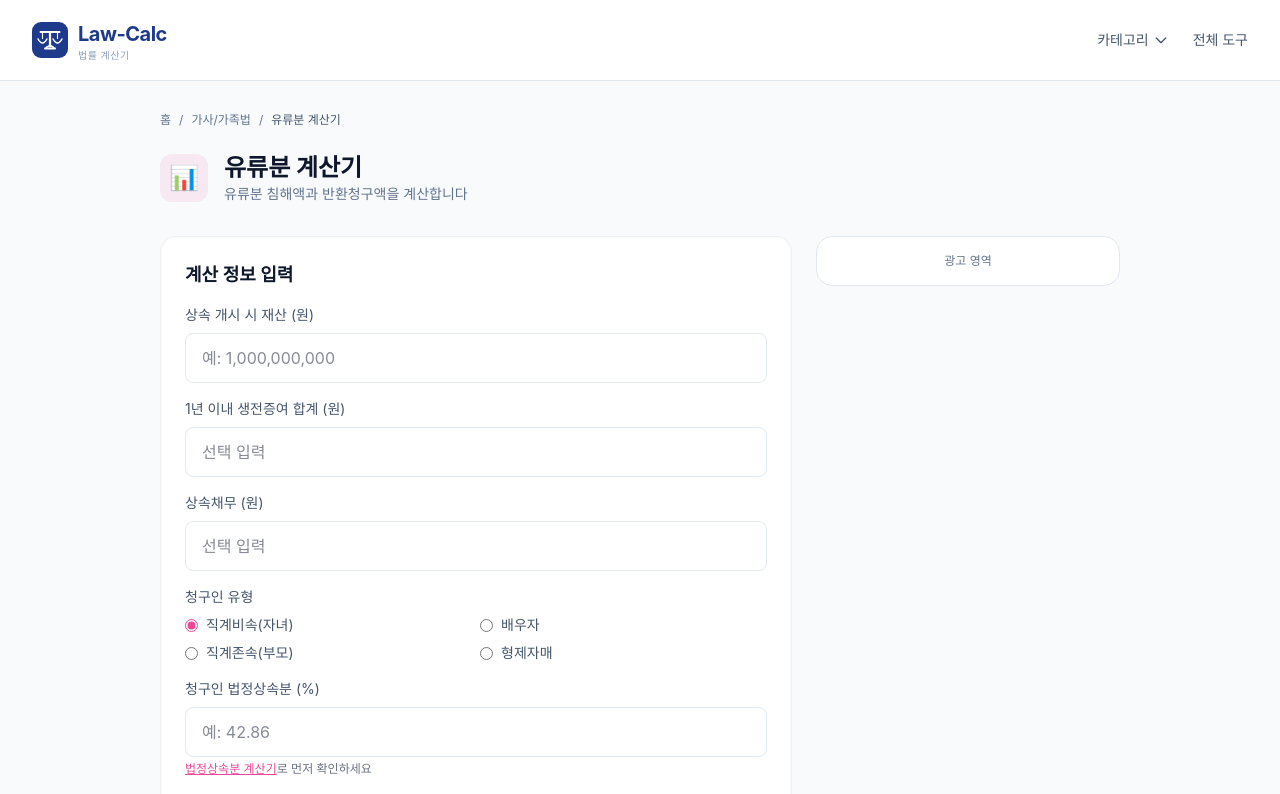
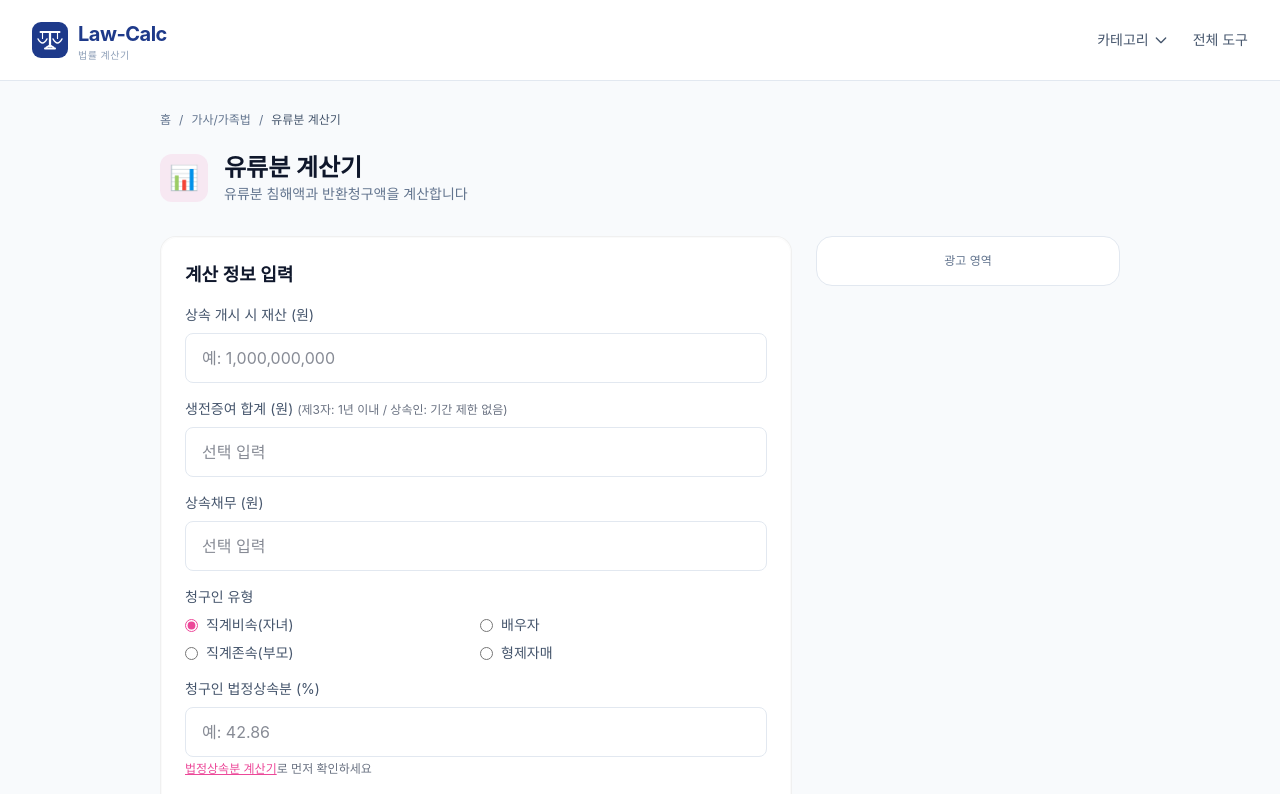
Before and after one commit to SublimerNJ/law-calc, a Next.js app: page /tools/family/forced-heirship in a window 1280 px wide. Shown: the top 794 px of the page. Built offline with nearby package versions, Linux system fonts and the light colour scheme; a web font is replaced by a local one.

Commit message:
fix(14-02): 유류분 계산기 생전증여 기산기간 설명 수정
- 민법 제1114조 반영: 제3자 증여는 1년 이내, 상속인 증여는 기간 제한 없음
- 레이블 텍스트에 두 경우 모두 명시하여 법률 정확성 확보

```diff
--- a/src/app/tools/family/forced-heirship/page.tsx
+++ b/src/app/tools/family/forced-heirship/page.tsx
@@ -136,7 +136,7 @@ export default function ForcedHeirshipPage() {
         </div>
 
         <div className="mb-4">
-          <label className="block text-sm text-slate-600 mb-2">1년 이내 생전증여 합계 (원)</label>
+          <label className="block text-sm text-slate-600 mb-2">생전증여 합계 (원) <span className="text-xs text-gray-500">(제3자: 1년 이내 / 상속인: 기간 제한 없음)</span></label>
           <input
             type="text"
             inputMode="numeric"
```
